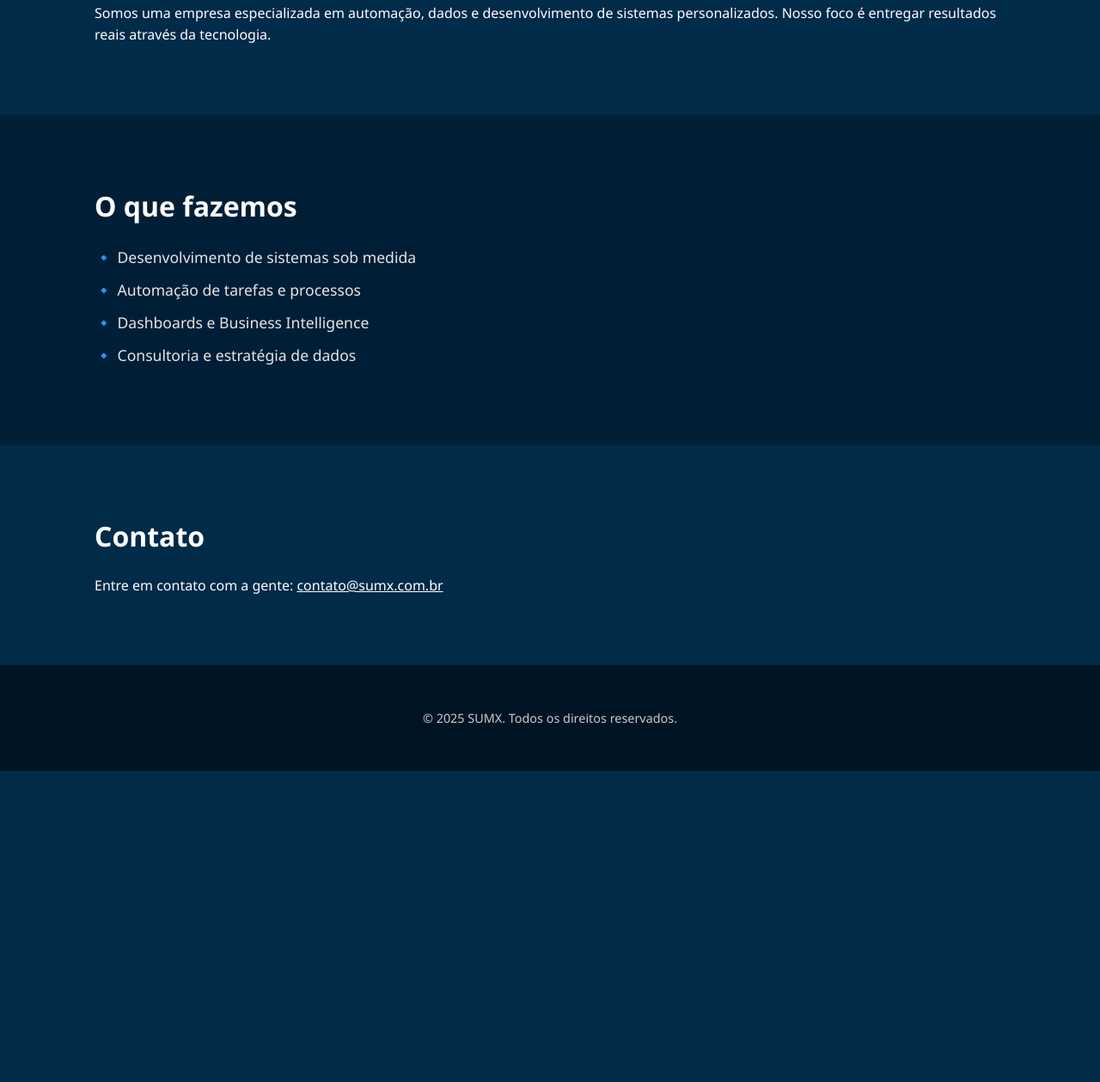
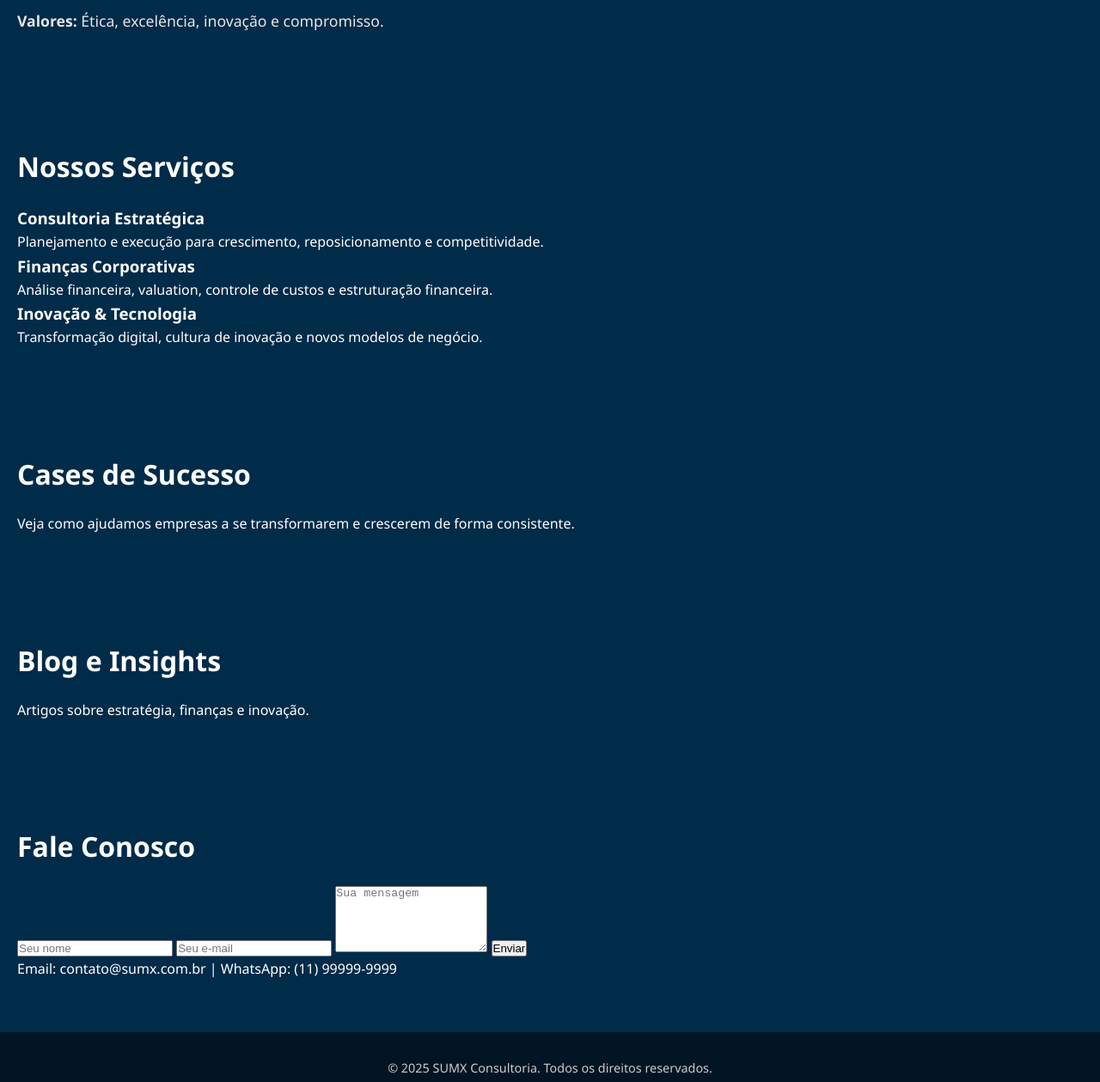
Before and after one commit to Sumx2024/sumx-site, a plain HTML site: page index.html in a window 1280 px wide. Shown: the part 681-1940 px from the top of the page at 86% size. Before the commit the page ends 1578 px from the top, so only its background shows below. Drawn offline with Linux system fonts and the light colour scheme.

Commit message:
Update index.html

```diff
--- a/index.html
+++ b/index.html
@@ -2,62 +2,88 @@
 <html lang="pt-BR">
 <head>
   <meta charset="UTF-8" />
-  <meta name="viewport" content="width=device-width, initial-scale=1.0"/>
-  <title>SUMX - Soluções Inteligentes</title>
-  <link rel="stylesheet" href="style.css"/>
+  <meta name="viewport" content="width=device-width, initial-scale=1.0" />
+  <meta name="description" content="Consultoria estratégica, financeira e de inovação.">
+  <title>SUMX Consultoria</title>
+  <link rel="stylesheet" href="style.css" />
 </head>
 <body>
-  <header>
-    <div class="container">
-      <img src="logo-nova.png" alt="Logo da SUMX" class="logo"/>
+  <header class="navbar">
+    <div class="logo">SUMX</div>
     <nav>
-        <ul>
-          <li><a href="#inicio">Início</a></li>
+      <ul class="nav-links">
+        <li><a href="#home">Início</a></li>
         <li><a href="#sobre">Sobre</a></li>
         <li><a href="#servicos">Serviços</a></li>
+        <li><a href="#cases">Cases</a></li>
+        <li><a href="#blog">Blog</a></li>
         <li><a href="#contato">Contato</a></li>
       </ul>
     </nav>
-    </div>
   </header>
 
-  <section id="inicio" class="hero">
-    <div class="container">
-      <h1>Transformamos tecnologia em soluções inteligentes</h1>
-      <p>Automatize processos, ganhe eficiência e tome decisões com base em dados.</p>
+  <section id="home" class="hero">
+    <div class="hero-content">
+      <h1>Transformando Estratégias em Resultados</h1>
+      <p>Consultoria empresarial em estratégia, finanças e inovação.</p>
+      <a href="#contato" class="btn">Fale Conosco</a>
     </div>
   </section>
 
-  <section id="sobre">
-    <div class="container">
+  <section id="sobre" class="section">
     <h2>Sobre a SUMX</h2>
-      <p>Somos uma empresa especializada em automação, dados e desenvolvimento de sistemas personalizados. Nosso foco é entregar resultados reais através da tecnologia.</p>
+    <p>Somos uma consultoria especializada em impulsionar o crescimento sustentável de empresas por meio de estratégias personalizadas, soluções financeiras inteligentes e inovação.</p>
+    <ul>
+      <li><strong>Missão:</strong> Gerar valor real para nossos clientes.</li>
+      <li><strong>Visão:</strong> Ser referência em consultoria estratégica no Brasil.</li>
+      <li><strong>Valores:</strong> Ética, excelência, inovação e compromisso.</li>
+    </ul>
+  </section>
+
+  <section id="servicos" class="section">
+    <h2>Nossos Serviços</h2>
+    <div class="cards">
+      <div class="card">
+        <h3>Consultoria Estratégica</h3>
+        <p>Planejamento e execução para crescimento, reposicionamento e competitividade.</p>
+      </div>
+      <div class="card">
+        <h3>Finanças Corporativas</h3>
+        <p>Análise financeira, valuation, controle de custos e estruturação financeira.</p>
+      </div>
+      <div class="card">
+        <h3>Inovação & Tecnologia</h3>
+        <p>Transformação digital, cultura de inovação e novos modelos de negócio.</p>
+      </div>
     </div>
   </section>
 
-  <section id="servicos" class="destaque">
-    <div class="container">
-      <h2>O que fazemos</h2>
-      <ul>
-        <li>🔹 Desenvolvimento de sistemas sob medida</li>
-        <li>🔹 Automação de tarefas e processos</li>
-        <li>🔹 Dashboards e Business Intelligence</li>
-        <li>🔹 Consultoria e estratégia de dados</li>
-      </ul>
-    </div>
+  <section id="cases" class="section">
+    <h2>Cases de Sucesso</h2>
+    <p>Veja como ajudamos empresas a se transformarem e crescerem de forma consistente.</p>
   </section>
 
-  <section id="contato">
-    <div class="container">
-      <h2>Contato</h2>
-      <p>Entre em contato com a gente: <a href="mailto:contato@sumx.com.br">contato@sumx.com.br</a></p>
-    </div>
+  <section id="blog" class="section">
+    <h2>Blog e Insights</h2>
+    <p>Artigos sobre estratégia, finanças e inovação.</p>
+  </section>
+
+  <section id="contato" class="section">
+    <h2>Fale Conosco</h2>
+    <form class="form">
+      <input type="text" placeholder="Seu nome" required />
+      <input type="email" placeholder="Seu e-mail" required />
+      <textarea placeholder="Sua mensagem" rows="5" required></textarea>
+      <button type="submit">Enviar</button>
+    </form>
+    <p>Email: contato@sumx.com.br | WhatsApp: (11) 99999-9999</p>
   </section>
 
   <footer>
-    <div class="container">
-      <p>&copy; 2025 SUMX. Todos os direitos reservados.</p>
-    </div>
+    <p>&copy; 2025 SUMX Consultoria. Todos os direitos reservados.</p>
+    <a href="#home" class="top-link">↑ Voltar ao topo</a>
   </footer>
+
+  <script src="script.js"></script>
 </body>
 </html>
```
Lines whose indentation alone changed are shown as unchanged.
